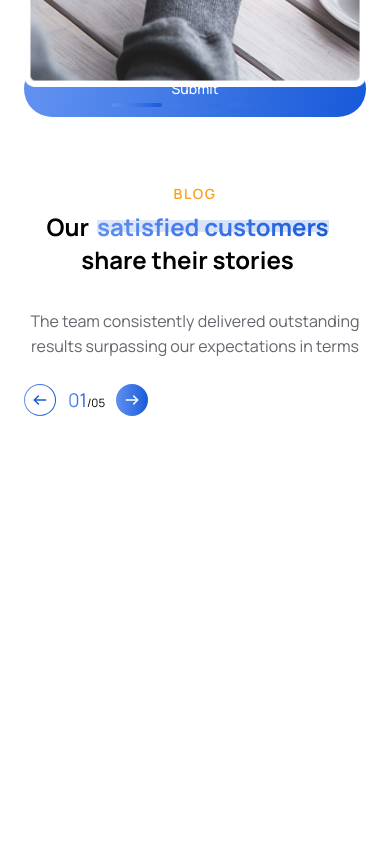
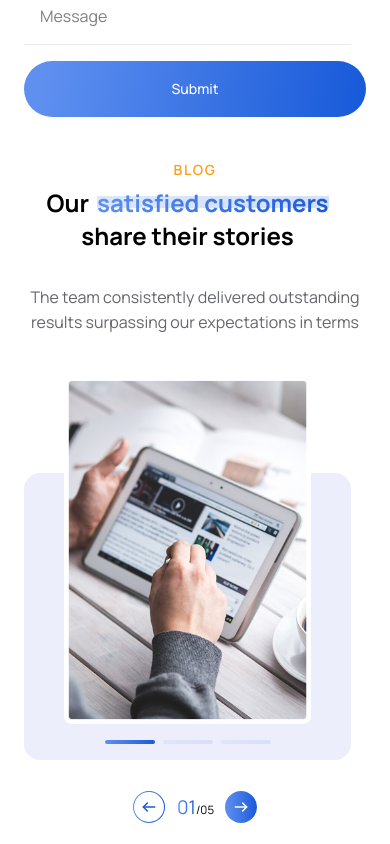
Before and after one commit to MdMuzahid07/WebWhiz, a Next.js app: page / in a window 390 px wide. Shown: the part 4960-5804 px from the top of the page. Before the commit the page ends 5418 px from the top, so only its background shows below. Built offline with nearby package versions, Linux system fonts and the light colour scheme.

Commit message:
BlogSection maked responsive

```diff
--- a/src/components/main/home/BlogSection.tsx
+++ b/src/components/main/home/BlogSection.tsx
@@ -4,11 +4,11 @@ import React from "react";
 export default function BlogSection() {
     return (
         <section className="max-w-[1440px] mx-auto bg-background px-[24px] sm:px-[32px] lg:px-[150px]  pb-[42px] lg:pb-[76px]">
-            <div className="flex flex-col md:flex-row gap-[24px] lg:gap-[70px]">
+            <div className="flex flex-col-reverse sm:flex-row gap-[24px] lg:gap-[70px]">
 
 
-                <div className=" sm:h-[400px] xl:h-[586px] flex items-end relative">
-                    <figure className="w-full sm:w-[247px] xl:w-[369px] sm:h-[348px] xl:h-[510px] absolute sm:left-[46.5px] xl:left-[92.5px] bottom-[52px]  xl:bottom-[76px] z-10">
+                <div className="min-h-[400px] sm:h-[400px] xl:h-[586px] flex items-end relative mb-[42px] sm:mb-[0px]">
+                    <figure className="w-[247px] sm:w-[247px] xl:w-[369px] h-[348px] xl:h-[510px] absolute left-[40px] sm:left-[46.5px] xl:left-[92.5px] bottom-[36px] sm:bottom-[52px]  xl:bottom-[76px] z-10">
                         <Image
                             src="/images/home/blog-section/tab-in-hand.png"
                             width={369}
@@ -35,12 +35,46 @@ export default function BlogSection() {
 
                     </figure>
 
-                    <div className="w-full sm:w-[340px] xl:w-[554px] sm:h-[287px] xl:h-[450px] rounded-[16px] bg-[#EDEEFB] relative z-0"></div>
+                    <div className="w-[327px] h-[287px] sm:w-[340px] xl:w-[554px] sm:h-[287px] xl:h-[450px] rounded-[16px] bg-[#EDEEFB] relative z-0"></div>
+
+                    <div className="absolute bottom-0 -mb-[63px] flex justify-center w-full">
+                        {/* slider navigation buttons */}
+                        <div className="flex sm:hidden items-center gap-[12px] mt-[24px] lg:mt-[42px] sm:mb-[84px] lg:mb-[62px]">
+                            <button
+                                className="w-[32px] h-[32px] cursor-pointer p-[1px] bg-gradient-to-r from-primary-start to-primary-end rounded-full"
+                                aria-label="Previous slide"
+                            >
+                                <div className="bg-white rounded-full w-full h-full flex justify-center items-center">
+                                    <svg xmlns="http://www.w3.org/2000/svg" width="16" height="16" fill="none" viewBox="0 0 16 16">
+                                        <path d="M6.38 3.95L2.33 8l4.05 4.05" stroke="#185AD9" strokeWidth="1.5" strokeLinecap="round" strokeLinejoin="round" />
+                                        <path d="M13.67 8H2.45" stroke="#185AD9" strokeWidth="1.5" strokeLinecap="round" strokeLinejoin="round" />
+                                    </svg>
+                                </div>
+                            </button>
+
+                            <div className="flex items-baseline w-[36px]">
+                                <p className="text-[18.903px] bg-gradient-to-r from-primary-start to-primary-end bg-clip-text text-transparent">
+                                    01
+                                </p>
+                                <p className="text-[11.5px]">/05</p>
+                            </div>
+
+                            <button
+                                className="cursor-pointer w-[32px] h-[32px] flex justify-center items-center bg-gradient-to-r from-primary-start to-primary-end rounded-full"
+                                aria-label="Next slide"
+                            >
+                                <svg xmlns="http://www.w3.org/2000/svg" width="16" height="16" viewBox="0 0 16 16" fill="none">
+                                    <path d="M9.62 3.95337L13.6667 8.00004L9.62 12.0467" stroke="white" strokeWidth="1.5" strokeMiterlimit="10" strokeLinecap="round" strokeLinejoin="round" />
+                                    <path d="M2.33331 8L13.5533 8" stroke="white" strokeWidth="1.5" strokeMiterlimit="10" strokeLinecap="round" strokeLinejoin="round" />
+                                </svg>
+                            </button>
+                        </div>
+                    </div>
                 </div>
 
 
 
-                <div className="flex items-end  sm:h-[400px] xl:h-[586px] w-full">
+                <div className=" flex items-end  sm:h-[400px] xl:h-[586px] w-full">
 
                     <div>
                         <h1 className="text-caption text-center sm:text-left text-[14px] font-semibold leading-[160%] tracking-[1.68px] uppercase mb-[4px]">Blog</h1>
@@ -89,7 +123,7 @@ export default function BlogSection() {
                         </div>
 
                         {/* slider navigation buttons */}
-                        <div className="flex items-center gap-[12px] mt-[24px] lg:mt-[42px] sm:mb-[84px] lg:mb-[62px]">
+                        <div className="hidden sm:flex items-center gap-[12px] mt-[24px] lg:mt-[42px] sm:mb-[84px] lg:mb-[62px]">
                             <button
                                 className="w-[32px] h-[32px] cursor-pointer p-[1px] bg-gradient-to-r from-primary-start to-primary-end rounded-full"
                                 aria-label="Previous slide"
```
